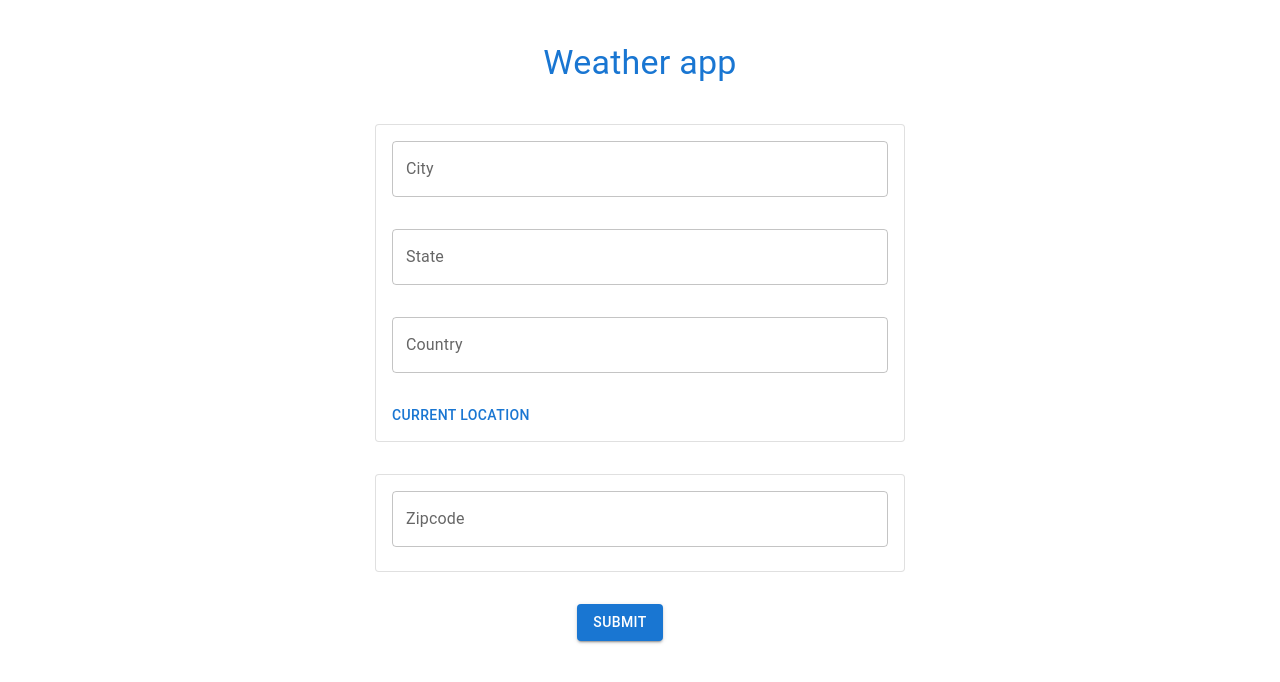
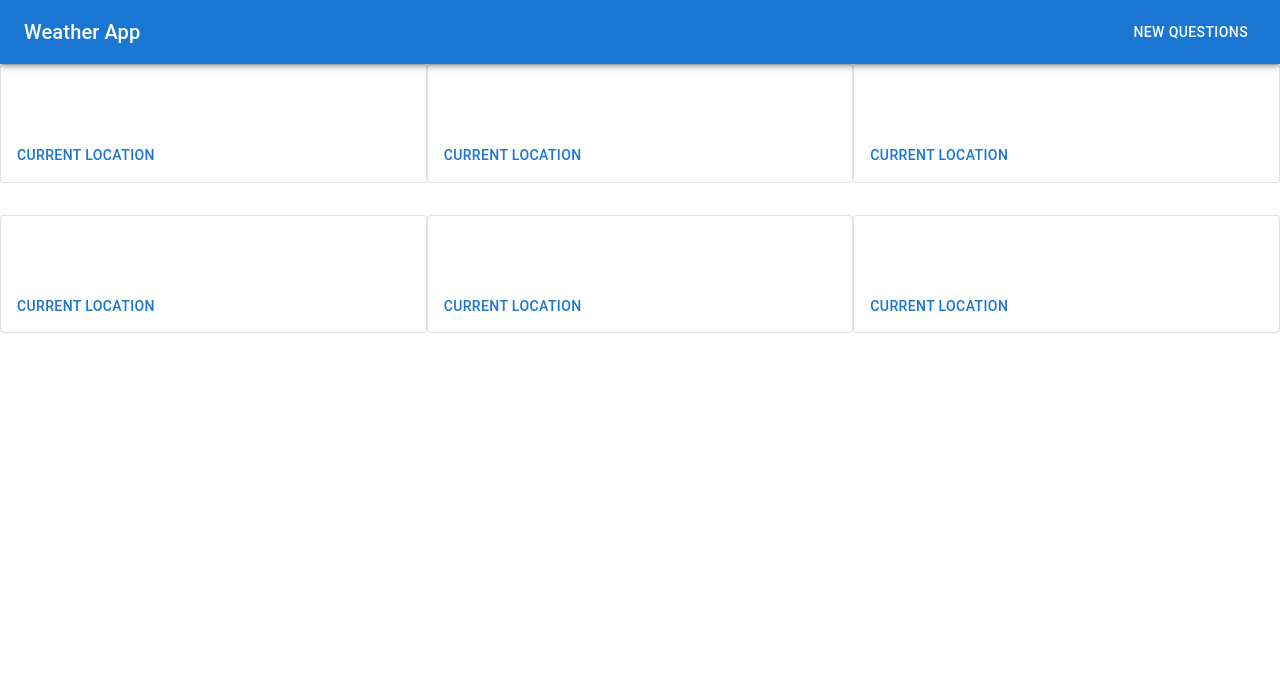
Before and after one commit to jazzyboii/weather-app, a React (Create React App) app in the folder weather-app/: page /Weatherpage in a window 1280 px wide. Shown: the top 682 px of the page. Built offline with nearby package versions, Linux system fonts and the light colour scheme.

Commit message:
bootstrap add

```diff
--- a/weather-app/package.json
+++ b/weather-app/package.json
@@ -10,7 +10,9 @@
     "@testing-library/jest-dom": "^5.16.4",
     "@testing-library/react": "^13.2.0",
     "@testing-library/user-event": "^13.5.0",
+    "bootstrap": "^5.1.3",
     "react": "^18.1.0",
+    "react-bootstrap": "^2.4.0",
     "react-dom": "^18.1.0",
     "react-router-dom": "^6.3.0",
     "react-scripts": "5.0.1",
--- a/weather-app/src/Address.js
+++ b/weather-app/src/Address.js
@@ -1,6 +1,6 @@
 import React from "react";
 import {Box,Card,CardActions,CardContent,Button,TextField,Grid} from '@mui/material';
-import {useHistory} from "react-router-dom";
+//import {useHistory} from "react-router-dom";
 
 class Address extends React.Component{
    constructor(props){
@@ -33,13 +33,12 @@ class Address extends React.Component{
                     <Card sx={{ minWidth: 275 }} style={{marginBottom: "2em"}} variant="outlined">
                         <CardContent>
                             <TextField
-                                cityvariant="outlined"
+                                variant="outlined"
                                 label="City"
                                 fullWidth
                                 style={{marginBottom: "2em"}}
                                 value={this.state.city}
                                 onChange={(e) => this.setState({city : e.target.value})}
-
                             />
                             <TextField
                                 variant="outlined"
@@ -75,7 +74,7 @@ class Address extends React.Component{
                     </Card>
                 </Grid>
                 <Box textAlign='center'>
-                    <Button variant='contained' /*onClick={() =>{history.push('./placeholder')}}*/>
+                    <Button variant='contained' onClick={event =>  window.location.href='/Weatherpage'}>
                         Submit
                     </Button>
                 </Box>
--- a/weather-app/src/Pages/Weatherpage.js
+++ b/weather-app/src/Pages/Weatherpage.js
@@ -1,5 +1,5 @@
 import React from 'react';
-import {Grid} from '@mui/material';
+import {Box,Card,CardActions,CardContent,Button,Grid,AppBar,Typography,Toolbar,CssBaseline} from '@mui/material';
 import Address  from '/Users/davidvincent/Desktop/weather-app/weather-app/weather-app/src/Address.js';
 import Header  from '/Users/davidvincent/Desktop/weather-app/weather-app/weather-app/src/Header.js';
 
@@ -7,16 +7,86 @@ import Header  from '/Users/davidvincent/Desktop/weather-app/weather-app/weather
 function WeatherPage() {
     return (
       <>
-        <Grid container
-          justify="center"
-          alignItems="center"
-          direction="column"
-          spacing={5}
-          style={{marginBottom: "1em"}}
-        >
-          <Header/>
-          <Address/>
-        </Grid>
+       <CssBaseline/>
+        <AppBar position="sticky">
+          <Toolbar>
+            <Typography variant="h6" component="div" sx={{ flexGrow: 1 }}>
+              Weather App
+            </Typography>
+            <Button color="inherit">New Questions</Button>
+          </Toolbar>
+        </AppBar>
+        <main>
+          <Grid container>
+            <Grid item xs={12} sm={6} md={4}>
+              <Card  style={{marginBottom: "2em"}} variant="outlined">
+                            <CardContent>
+                            </CardContent>
+                            <CardContent>
+                            </CardContent>
+                            <CardActions >
+                                <Button size="medium">Current Location</Button>
+                            </CardActions>
+              </Card>
+            </Grid>
+            <Grid item xs={12} sm={6} md={4}>
+              <Card  style={{marginBottom: "2em"}} variant="outlined">
+                            <CardContent>
+                            </CardContent>
+                            <CardContent>
+                            </CardContent>
+                            <CardActions >
+                                <Button size="medium">Current Location</Button>
+                            </CardActions>
+              </Card>
+            </Grid>
+            <Grid item xs={12} sm={6} md={4}>
+              <Card  style={{marginBottom: "2em"}} variant="outlined">
+                            <CardContent>
+                            </CardContent>
+                            <CardContent>
+                            </CardContent>
+                            <CardActions >
+                                <Button size="medium">Current Location</Button>
+                            </CardActions>
+              </Card>
+            </Grid>
+            <Grid item xs={12} sm={6} md={4}>
+              <Card  style={{marginBottom: "2em"}} variant="outlined">
+                            <CardContent>
+                            </CardContent>
+                            <CardContent>
+                            </CardContent>
+                            <CardActions >
+                                <Button size="medium">Current Location</Button>
+                            </CardActions>
+              </Card>
+            </Grid>
+            <Grid item xs={12} sm={6} md={4}>
+              <Card  style={{marginBottom: "2em"}} variant="outlined">
+                            <CardContent>
+                            </CardContent>
+                            <CardContent>
+                            </CardContent>
+                            <CardActions >
+                                <Button size="medium">Current Location</Button>
+                            </CardActions>
+              </Card>
+            </Grid>
+            <Grid item xs={12} sm={6} md={4}>
+              <Card  style={{marginBottom: "2em"}} variant="outlined">
+                            <CardContent>
+                            </CardContent>
+                            <CardContent>
+                            </CardContent>
+                            <CardActions >
+                                <Button size="medium">Current Location</Button>
+                            </CardActions>
+              </Card>
+            </Grid>
+          </Grid>
+        </main>
+
       </>
     );
 }
```
Also changed, not shown: 1 other file (tests, documents, lock files or other folders).
